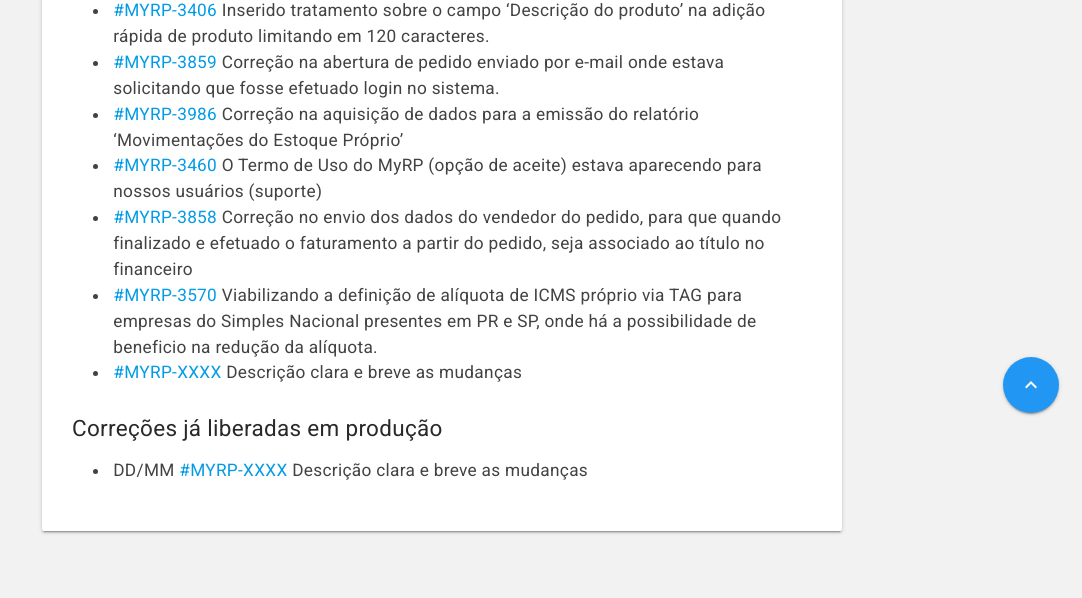
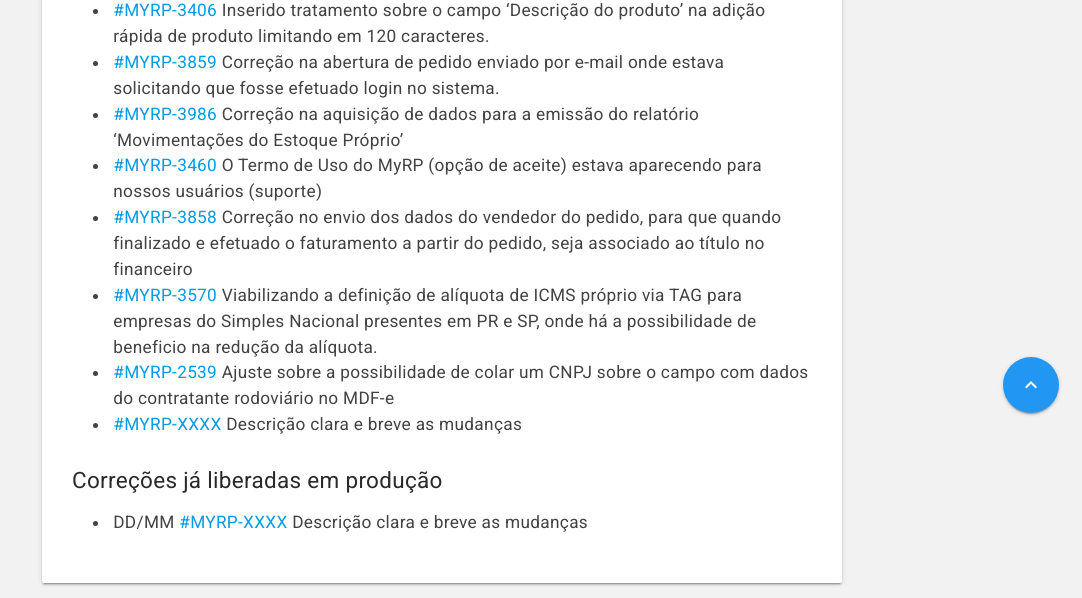
Before and after one commit to myrp-maicon/changelog-myrp, a Jekyll site: the page built from docs/myrp/19.03.02.md, in a window 1280 px wide. Shown: the part 464-1062 px from the top of the page, without its empty margins (198-1280 px from the left). Built offline with Jekyll 4.4.1, drawn with Linux system fonts in a browser that asks for light colours; nearby versions of some CDN libraries; our own code applies the rules of GitHub Pages for plain Markdown files; the repository's description, which GitHub fills in, is left out; before the commit the page ends 1010 px from its top, so only the background shows below that.

Commit message:
Update 19.03.02.md
MYRP-2539 - Ajuste sobre a possibilidade de colar um CNPJ sobre o campo com dados do contratante rodoviário no MDF-e

```diff
--- a/docs/myrp/19.03.02.md
+++ b/docs/myrp/19.03.02.md
@@ -10,6 +10,7 @@
 * [#MYRP-3460](https://devmyrp.atlassian.net/browse/MYRP-3460) O Termo de Uso do MyRP (opção de aceite) estava aparecendo para nossos usuários (suporte)
 * [#MYRP-3858](https://devmyrp.atlassian.net/browse/MYRP-3858) Correção no envio dos dados do vendedor do pedido, para que quando finalizado e efetuado o faturamento a partir do pedido, seja associado ao título no financeiro
 * [#MYRP-3570](https://devmyrp.atlassian.net/browse/MYRP-3570) Viabilizando a definição de alíquota de ICMS próprio via TAG para empresas do Simples Nacional presentes em PR e SP, onde há a possibilidade de beneficio na redução da alíquota.
+* [#MYRP-2539](https://devmyrp.atlassian.net/browse/MYRP-2539) Ajuste sobre a possibilidade de colar um CNPJ sobre o campo com dados do contratante rodoviário no MDF-e
 * [#MYRP-XXXX]() Descrição clara e breve as mudanças
 
 ## Correções já liberadas em produção
```
